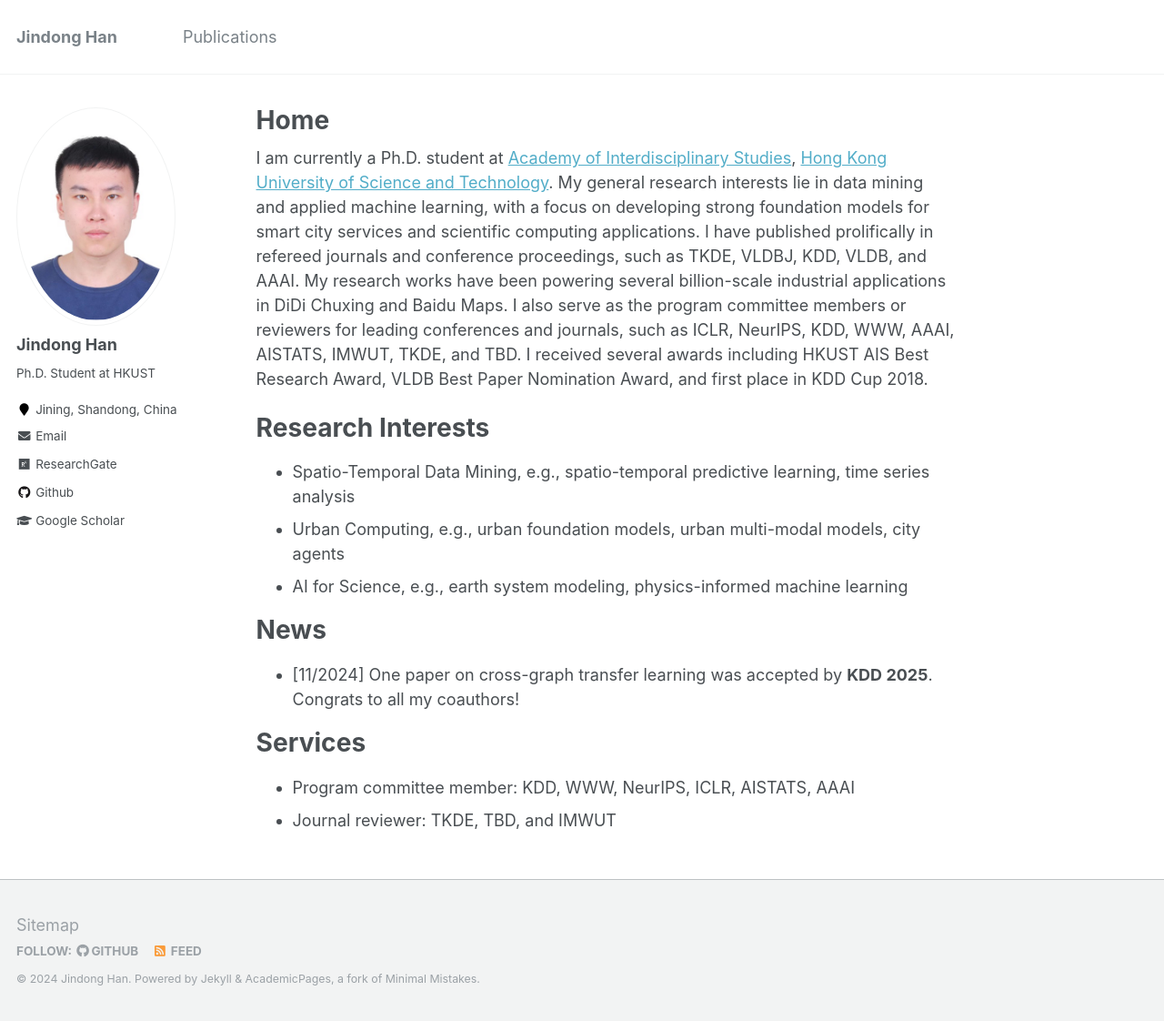
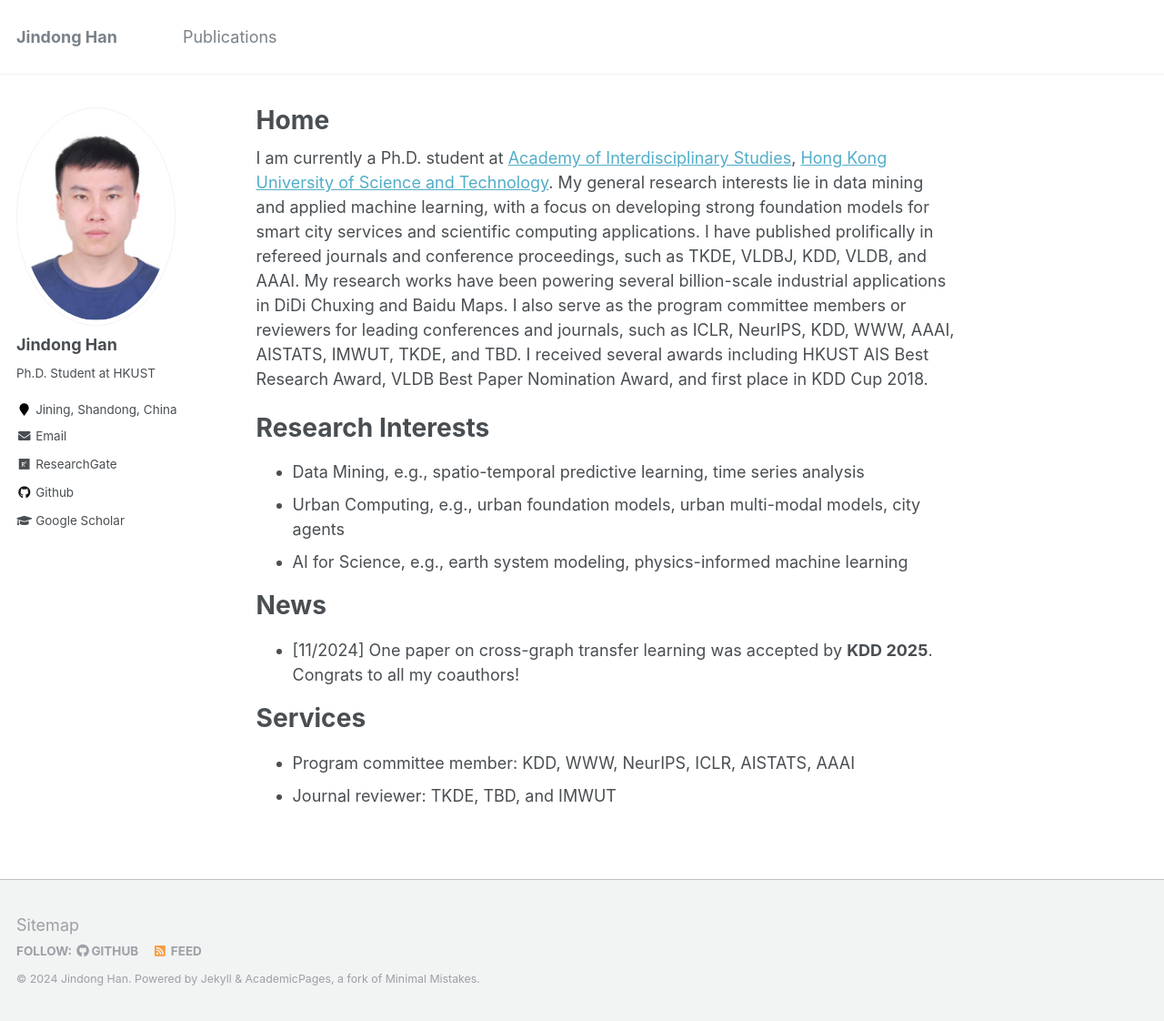
Before and after one commit to jhanao-hkust/jhanao-hkust.github.io, a Jekyll site: the page built from _pages/about.md, in a window 1280 px wide and 1122 px high. Shown: the whole window at 91% size. Built offline with Jekyll 4.4.1, drawn with Linux system fonts in a browser that asks for light colours.

Commit message:
Update about.md

```diff
--- a/_pages/about.md
+++ b/_pages/about.md
@@ -11,7 +11,7 @@ redirect_from:
 I am currently a Ph.D. student at [Academy of Interdisciplinary Studies](https://ais.hkust.edu.hk/), [Hong Kong University of Science and Technology](https://hkust.edu.hk/). My general research interests lie in data mining and applied machine learning, with a focus on developing strong foundation models for smart city services and scientific computing applications. I have published prolifically in refereed journals and conference proceedings, such as TKDE, VLDBJ, KDD, VLDB, and AAAI. My research works have been powering several billion-scale industrial applications in DiDi Chuxing and Baidu Maps. I also serve as the program committee members or reviewers for leading conferences and journals, such as ICLR, NeurIPS, KDD, WWW, AAAI, AISTATS, IMWUT, TKDE, and TBD. I received several awards including HKUST AIS Best Research Award, VLDB Best Paper Nomination Award, and first place in KDD Cup 2018.
 
 # Research Interests
-* Spatio-Temporal Data Mining, e.g., spatio-temporal predictive learning, time series analysis
+* Data Mining, e.g., spatio-temporal predictive learning, time series analysis
 * Urban Computing, e.g., urban foundation models, urban multi-modal models, city agents
 * AI for Science, e.g., earth system modeling, physics-informed machine learning
 
```
